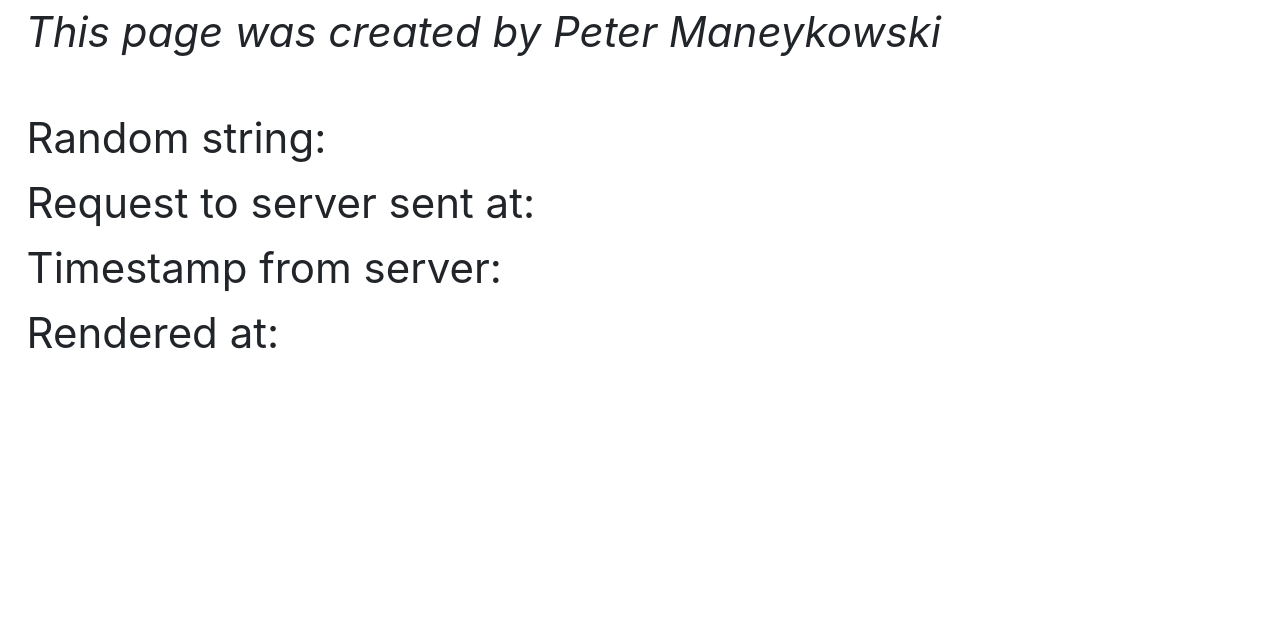
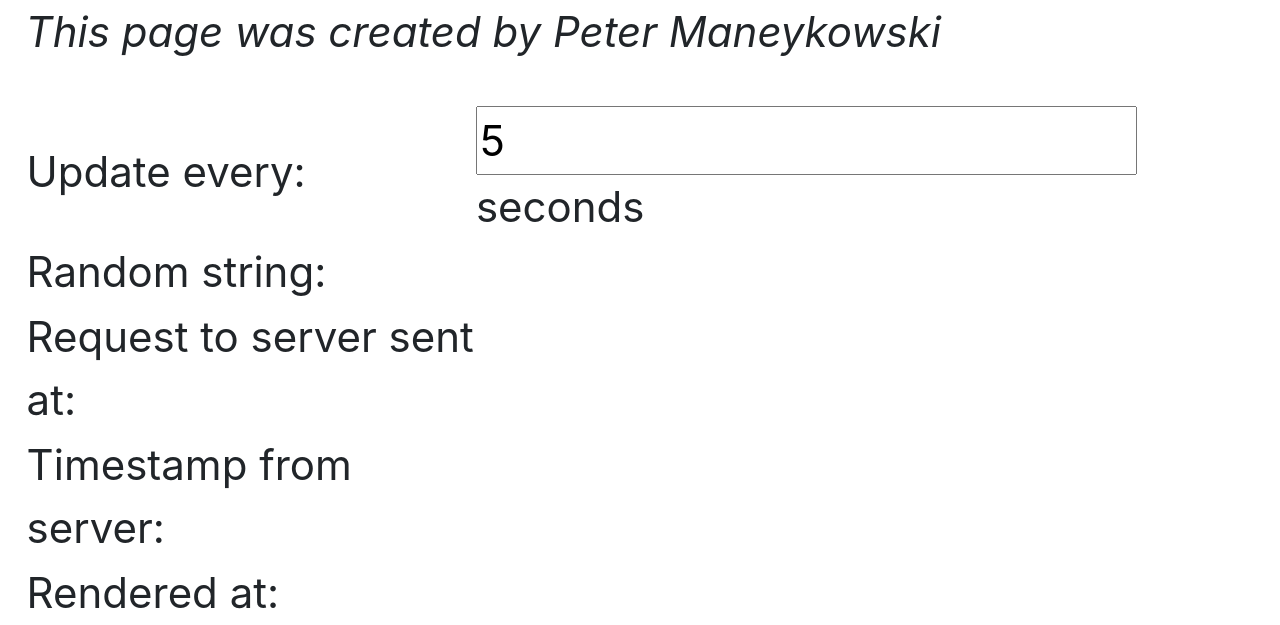
Before and after one commit to maneyko/react_myapp, a React app: page / in a window 1280 px wide. Shown: the part 269-894 px from the top of the page. Before the commit the page ends 800 px from the top, so only its background shows below. Built offline with nearby package versions, Linux system fonts and the light colour scheme; no server answers.

Commit message:
handle user input

```diff
--- a/public/index.html
+++ b/public/index.html
@@ -3,6 +3,7 @@
   <head>
     <meta charset="utf-8">
     <meta name="viewport" content="width=device-width, initial-scale=1">
+    <link rel="shortcut icon" href="/favicon.ico" type="image/x-icon">
     <link rel="manifest" href="%PUBLIC_URL%/manifest.json">
     <title>React Myapp</title>
   </head>
--- a/src/index.js
+++ b/src/index.js
@@ -74,8 +74,10 @@ class Response extends React.Component {
       error: null,
       isLoaded: false,
       date: new Date(),
-      data: {}
+      data: {},
+      update_frequency: 5
     };
+    this.handleChange = this.handleChange.bind(this);
   }
 
   tick() {
@@ -83,7 +85,7 @@ class Response extends React.Component {
       date: new Date()
     })
 
-    if (moment().second() % 5 !== 0) {
+    if (moment().unix() % this.state.update_frequency !== 0) {
       return null;
     }
     // fetch("https://maneyko.com/rails/echo", {
@@ -122,11 +124,21 @@ class Response extends React.Component {
     clearInterval(this.timerID);
   }
 
+  handleChange(event) {
+    this.setState({update_frequency: event.target.value})
+  }
+
   render() {
     return (
       <React.Fragment>
         <table>
           <tbody>
+            <tr>
+              <td>Update every:</td>
+              <td>
+                <input type="text" value={this.state.update_frequency} name="update_frequency" onChange={this.handleChange} /> seconds
+              </td>
+            </tr>
             <tr>
               <td>Random string:</td>
               <td><code>{this.state.data.str}</code></td>
```
Also changed, not shown: public/favicon.ico (added).
